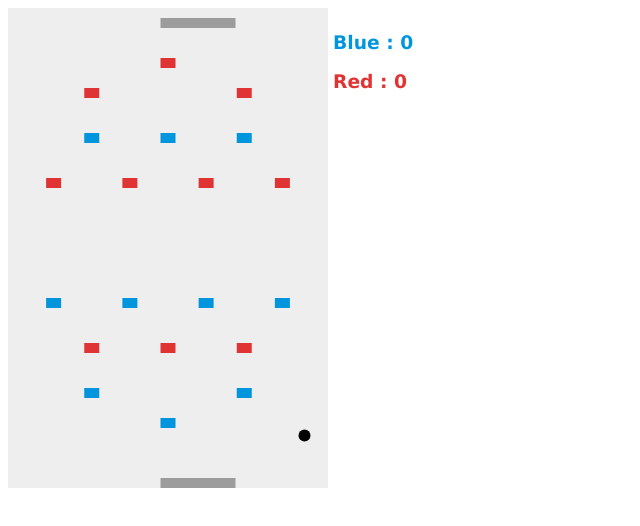
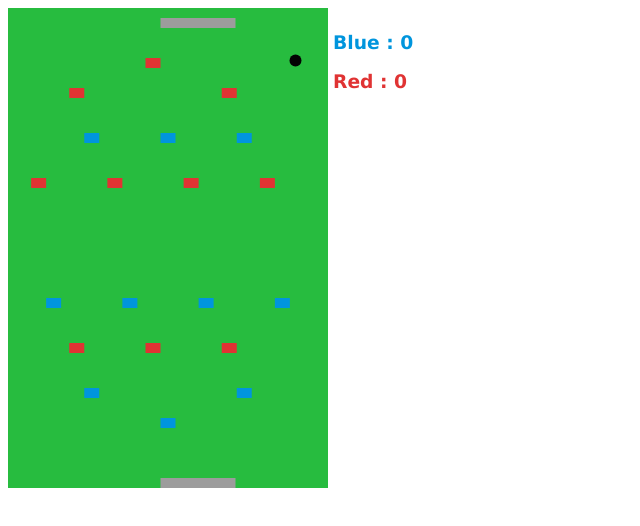
Before and after one commit to prashantbaid/football-game, a plain HTML site: page football.html in a window 1280 px wide. Shown: the whole page, without its empty margins (0-640 px from the left). Drawn offline with Linux system fonts and the light colour scheme.

Commit message:
added computer opponent

```diff
--- a/football.html
+++ b/football.html
@@ -5,7 +5,9 @@
     <title>Foosball Game</title>
 
     <style>
-    canvas { background: #eee; }
+    canvas {
+        background: #27BC3F;
+     }
     #score {
         margin-left: 320px;
         margin-top: -484px;
@@ -92,12 +94,12 @@ function draw() {
     else if(leftPressed && paddleX*1/8 + m > 0) {
         m -= 15;
     }
-    else if(rightPressedAway && paddleX*7/8 + j < canvas.width-paddleWidth) {
-        j += 15;
-    }
-    else if(leftPressedAway && paddleX*1/8 + j > 0) {
-        j -= 15;
-    }
+    // else if(x > canvas.width/2 && paddleX*7/8 + j < canvas.width-paddleWidth) {
+    //     j += 15;
+    // }
+    // else if(x < canvas.width/2 && paddleX*1/8 + j > 0) {
+    //     j -= 15;
+    // }
 }
 
 function updateScore(goal) {
@@ -160,12 +162,13 @@ function drawGoalkeeper() {
     ctx.fillStyle = "#0095DD";
     ctx.fill();
     ctx.closePath();
-    if((y >= gkY && y < gkY + paddleHeight) && (x > gkX - 5 && x < gkX + paddleWidth + 5) ) {
+    if((y >= gkY && y < gkY + paddleHeight) && (x > gkX - 2 && x < gkX + paddleWidth + 2) ) {
         if(dy < 0)
             dx = -dx;
         else
             dy = -dy;
     }
+
 }
 
 function drawDefenders() {
@@ -335,6 +338,12 @@ function drawAwayGoalkeeper() {
         else
             dy = -dy;
     }
+    if(y + 10 == gkY || y - 10 == gkY) {
+        if(x > gkX)
+            j +=15;
+        else
+            j -=15;
+    }
 }
 
 function drawAwayDefenders() {
@@ -353,6 +362,7 @@ function drawAwayDefenders() {
             dy = -dy;
     }
 
+
     ctx.beginPath();
     var rcbX = paddleX*3/4 + j;
     var rcbY = canvas.height*3/16-paddleHeight;
@@ -365,6 +375,16 @@ function drawAwayDefenders() {
             dx = -dx;
         else
             dy = -dy;
+    }
+    if(y + 10 == rcbY || y - 10 == rcbY) {
+        if(x > lcbX)
+            j +=15;
+        else
+            j -=15;
+        if(x > rcbX)
+            j +=15;
+        else
+            j -=15;
     }
 }
 
@@ -427,6 +447,24 @@ function drawAwayMidfielders() {
         else
             dy = -dy;
     }
+    if(y + 10 == rwbY || y - 10 == rwbY) {
+        if(x > lwbX)
+            j +=15;
+        else
+            j -=15;
+        if(x > rwbX)
+            j +=15;
+        else
+            j -=15;
+        if(x > rcmX)
+            j +=15;
+        else
+            j -=15;
+        if(x > lcmX)
+            j +=15;
+        else
+            j -=15;
+    }
 
 }
 
@@ -472,6 +510,22 @@ function drawAwayStrikers() {
             dx = -dx;
         else
             dy = -dy;
+
+    if(y + 10 == rwY || y - 10 == rwY) {
+        if(x > lwX)
+            j +=15;
+        else
+            j -=15;
+        if(x > rwX)
+            j +=15;
+        else
+            j -=15;
+        if(x > cfX)
+            j +=15;
+        else
+            j -=15;
+    }
+
     }
 }
 
```
